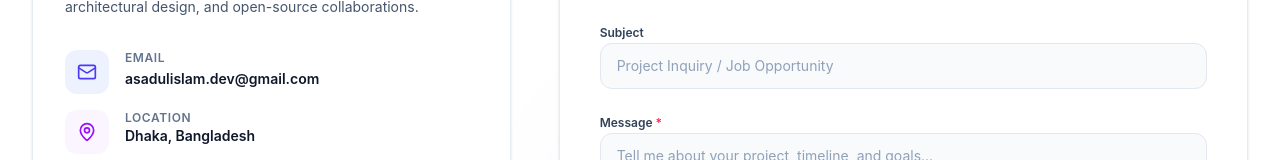
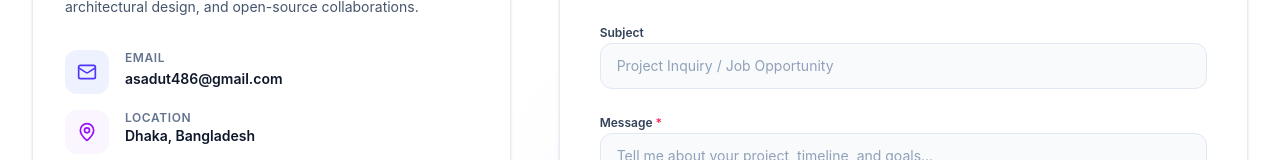
Before and after one commit to Asadul09/portfolio-website, a React (Vite) app in the folder frontend/: page / in a window 1280 px wide. Shown: the part 9387-9547 px from the top of the page. Built offline with nearby package versions, Linux system fonts and the light colour scheme; no server answers.

Commit message:
feat: update contact email to asadut486@gmail.com

```diff
--- a/frontend/src/components/Contact.jsx
+++ b/frontend/src/components/Contact.jsx
@@ -102,10 +102,10 @@ export default function Contact({ profile, health }) {
                       Email
                     </h4>
                     <a
-                      href={`mailto:${profile?.email || 'alex.rivera.dev@gmail.com'}`}
+                      href={`mailto:${profile?.email || 'asadut486@gmail.com'}`}
                       className="text-sm font-semibold text-slate-900 dark:text-white hover:text-indigo-600 transition-colors"
                     >
-                      {profile?.email || 'alex.rivera.dev@gmail.com'}
+                      {profile?.email || 'asadut486@gmail.com'}
                     </a>
                   </div>
                 </div>
@@ -119,7 +119,7 @@ export default function Contact({ profile, health }) {
                       Location
                     </h4>
                     <p className="text-sm font-semibold text-slate-900 dark:text-white">
-                      {profile?.location || 'San Francisco, CA (Open to Remote)'}
+                      {profile?.location || 'Dhaka, Bangladesh'}
                     </p>
                   </div>
                 </div>
--- a/frontend/src/components/Hero.jsx
+++ b/frontend/src/components/Hero.jsx
@@ -141,7 +141,7 @@ export default function Hero({ profile }) {
                 <LinkedinIcon className="w-5 h-5" />
               </a>
               <a
-                href="mailto:asadulislam.dev@gmail.com"
+                href={`mailto:${profile?.email || 'asadut486@gmail.com'}`}
                 className="p-2.5 rounded-xl bg-slate-100 dark:bg-slate-900 border border-slate-200 dark:border-slate-800 text-slate-600 dark:text-slate-400 hover:text-purple-600 dark:hover:text-purple-400 hover:scale-110 transition-all"
                 aria-label="Direct Email"
               >
--- a/frontend/src/services/api.js
+++ b/frontend/src/services/api.js
@@ -12,7 +12,7 @@ export const fallbackProfile = {
     'Creator of VivaBot.AI',
   ],
   bio: 'Software Engineer and AI Developer with a BSc in Computer Science and Engineering from Ahsanullah University of Science and Technology (AUST). Experienced in architecting intelligent applications, integrating modern foundation models (GPT-4o mini, OpenRouter, Claude), building high-throughput MERN platforms, and conducting machine learning research with first-author IEEE publication.',
-  email: 'asadulislam.dev@gmail.com',
+  email: 'asadut486@gmail.com',
   phone: '+880 1XXXXXXXXX',
   location: 'Dhaka, Bangladesh',
   yearsOfExperience: 1,
```
Also changed, not shown: 2 other files (tests, documents, lock files or other folders).
